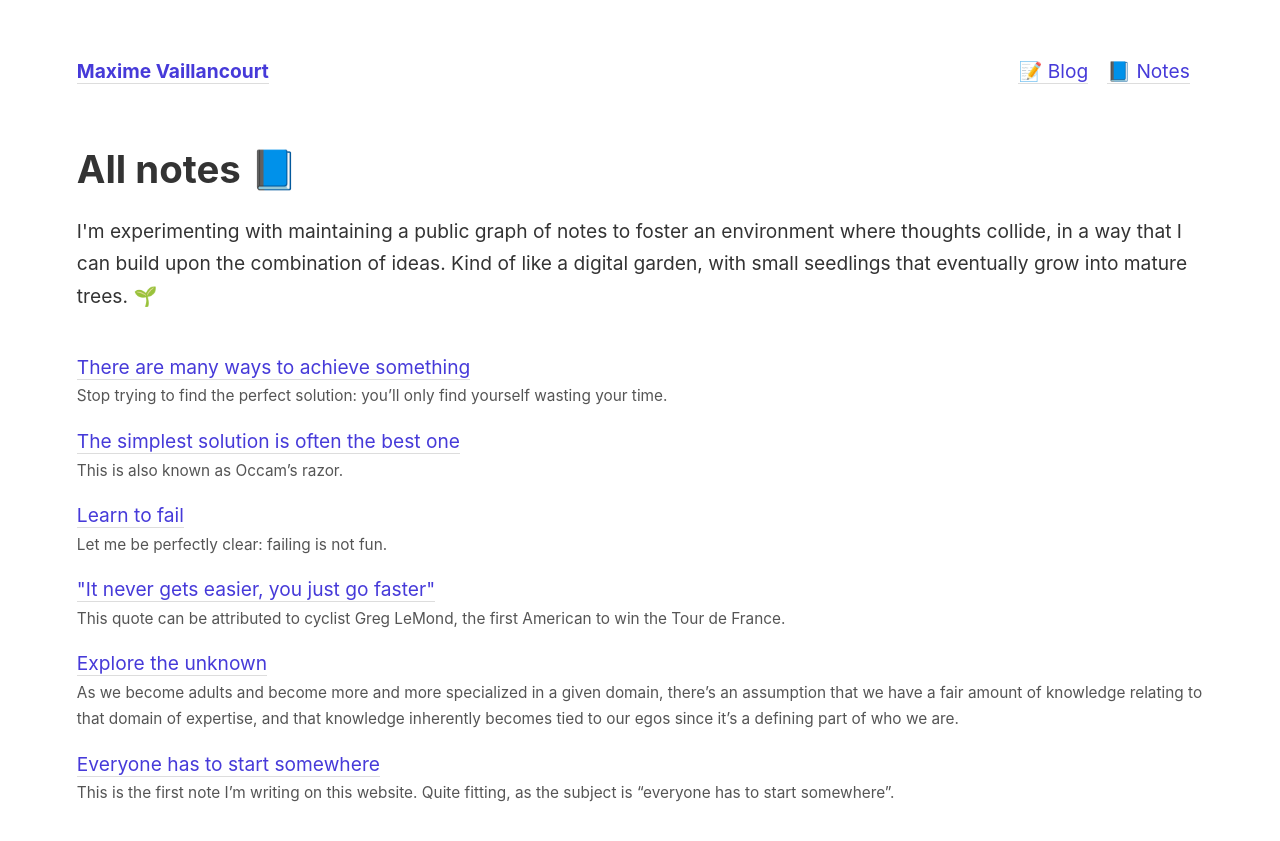
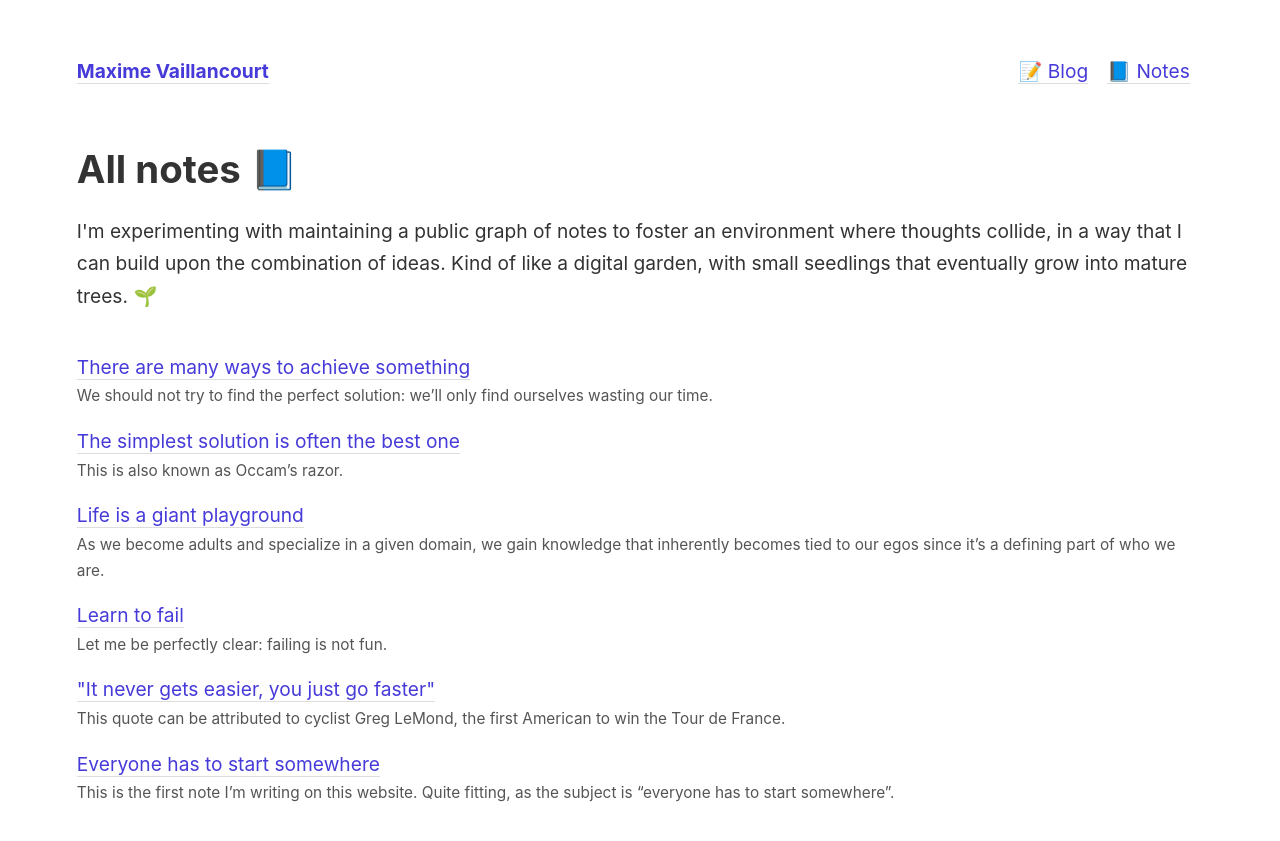
Before and after one commit to maximevaillancourt/maximevaillancourt.github.io, a Jekyll site: the page built from _notes/index.html, in a window 1280 px wide. Shown: the top 841 px of the page. Built offline with Jekyll 4.4.1, drawn with Linux system fonts in a browser that asks for light colours.

Commit message:
Fix typos, replace 'you's with 'we's

```diff
--- a/_notes/explore-the-unknown.md
+++ /dev/null
@@ -1,15 +0,0 @@
----
-title: Explore the unknown
----
-
-As we become adults and become more and more specialized in a given domain, there's an assumption that we have a fair amount of knowledge relating to that domain of expertise, and that knowledge inherently becomes tied to our egos since it's a defining part of who we are.
-
-For example, as a software developer, I am expected to know about basic computer science concepts, and if I trip up when explaining a given topic to a peer, it's a shame because I _should_ know it pretty well, but clearly don't. Doubt then starts to creep it, and we think, "if I don't know this basic concept, what do I know?".
-
-This sort of pressure can become paralyzing in that there is always a fear of making a mistake. There is, however, a way to remedy this paralysis:
-
-**Explore the unknown** for the sake of it.
-
-What you learn something new, you're not expected to know anything. Exit certainty.
-
-[You will fail at first](/notes/learn-to-fail){: .internal-link} (a lot), and [you just have to start somewhere](/notes/everyone-has-to-start-somewhere){: .internal-link}.
--- /dev/null
+++ b/_notes/life-is-a-giant-playground.md
@@ -0,0 +1,13 @@
+---
+title: Life is a giant playground
+---
+
+As we become adults and specialize in a given domain, we gain knowledge that inherently becomes tied to our egos since it's a defining part of who we are.
+
+For example, as a software developer, I am expected to know about basic computer science concepts, and if I trip up when explaining a given topic to a peer, it's a shame because I _should_ know it pretty well, but clearly don't. Doubt creeps in, and we start to think, "if I don't know this basic concept, then what do I know?".
+
+As Anne-Laure Le Cunff highlights in a piece titled ["Stop looking for The One"](https://nesslabs.com/inverted-pyramid-life-2), we don't need to "define [ourselves] through a specific expertise". Instead we can decide to optimize for a wide array of opportunities and see life as a giant playground.
+
+Learning entirely new things about which we have no previous knowledge is a great way to push the "specialization bias" aside. When we learn something new, we're not expected to know anything. What a freeing sensation!
+
+[We will fail (big time) at first](/notes/learn-to-fail){: .internal-link}, and that's okay. [We just have to start somewhere](/notes/everyone-has-to-start-somewhere){: .internal-link}.
--- a/_notes/there-are-many-ways-to-achieve-something.md
+++ b/_notes/there-are-many-ways-to-achieve-something.md
@@ -2,12 +2,12 @@
 title: There are many ways to achieve something
 ---
 
-Stop trying to find the perfect solution: you'll only find yourself wasting your time.
+We should not try to find the perfect solution: we'll only find ourselves wasting our time.
 
 When I started programming, especially in university classes, I first had the mindset that there was only a single solution to a given problem, kind of like a mathematics problem where there is only one solution to `2 + 2`, and that it was my job to find that perfect solution.
 
-Don't fret. [You just need to start somewhere](/notes/everyone-has-to-start-somewhere){: .internal-link}, and go from there. [Explore the unknown](/notes/explore-the-unknown){: .internal-link}.
+Don't fret. [We just need to start somewhere](/notes/everyone-has-to-start-somewhere){: .internal-link}, and go from there. [Life is a giant playground](/notes/life-is-a-giant-playground){: .internal-link}: play around!
 
 Otherwise, we fall in this "all-or-nothing" mindset, and it took me (too) many years to accept that this is almost never a good way to see the world.
 
-Instead, and in programming especially, the situation is more like this: you sometimes know from the get-go that the answer has to be `4`, and you have the freedom to decide how to get there. You could go with `2 + 2`, or `3 + 1`, or even `2^16 / 8^5 * sqrt(4) + 8 - 4 * 2`. Of course, the [simplest solution is often the best one](/notes/the-simplest-solution-is-often-the-best-one){: .internal-link}.
+Instead, and in programming especially, the situation is more like this: we sometimes know from the get-go that the answer has to be `4`, and we have the freedom to decide how to get there. We could go with `2 + 2`, or `3 + 1`, or even `2^16 / 8^5 * sqrt(4) + 8 - 4 * 2`. Of course, the [simplest solution is often the best one](/notes/the-simplest-solution-is-often-the-best-one){: .internal-link}.
```
